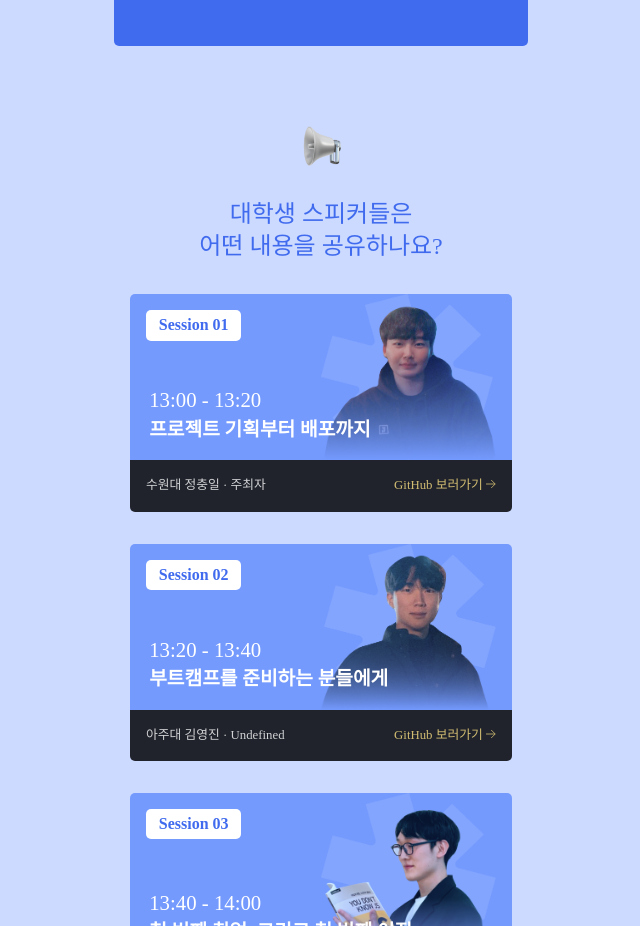
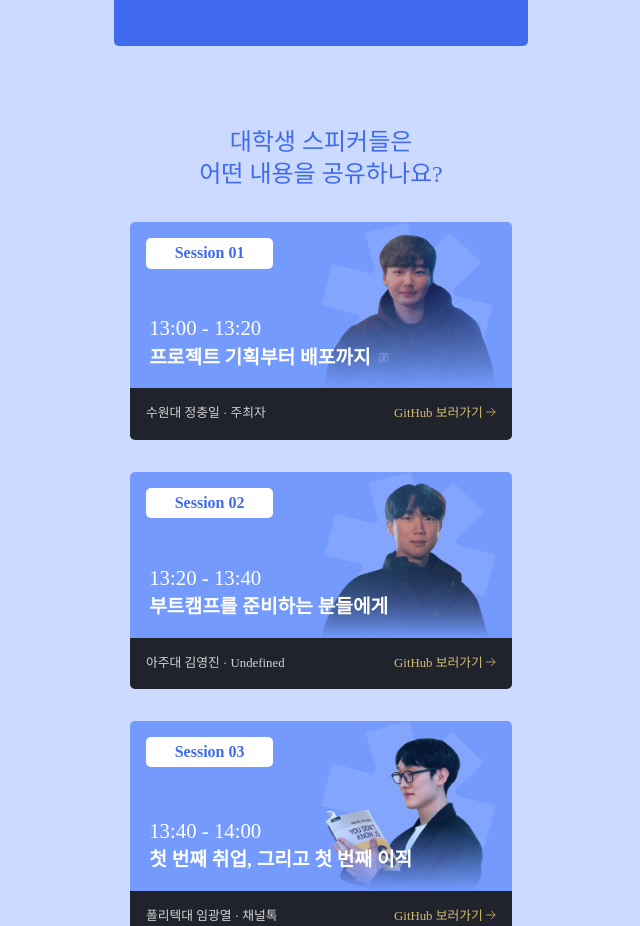
Before and after one commit to f-univ/f-univ-camp-2022, a React (Vite) app: page / in a window 1280 px wide. Shown: the part 1240-2166 px from the top of the page, without its empty margins (319-959 px from the left). Built offline with nearby package versions, Linux system fonts and the light colour scheme; a web font is replaced by a local one.

Commit message:
remove: speaker img

```diff
--- a/src/components/Speaker/Speaker.tsx
+++ b/src/components/Speaker/Speaker.tsx
@@ -96,7 +96,7 @@ const Session = styled.div`
   align-items: center;
   justify-content: center;
   padding: 0.2rem;
-  width: 60%;
+  width: 80%;
   background-color: white;
   color: #406bee;
   font-weight: 600;
--- a/src/components/Speaker/Speakers.tsx
+++ b/src/components/Speaker/Speakers.tsx
@@ -6,8 +6,6 @@ const Speakers = () => {
   return (
     <>
       <Title>
-        <img src="/images/Loudspeaker.png" width={40} />
-        <br />
         대학생 스피커들은
         <br />
         어떤 내용을 공유하나요?
```
Also changed, not shown: public/images/Loudspeaker.png (deleted).
